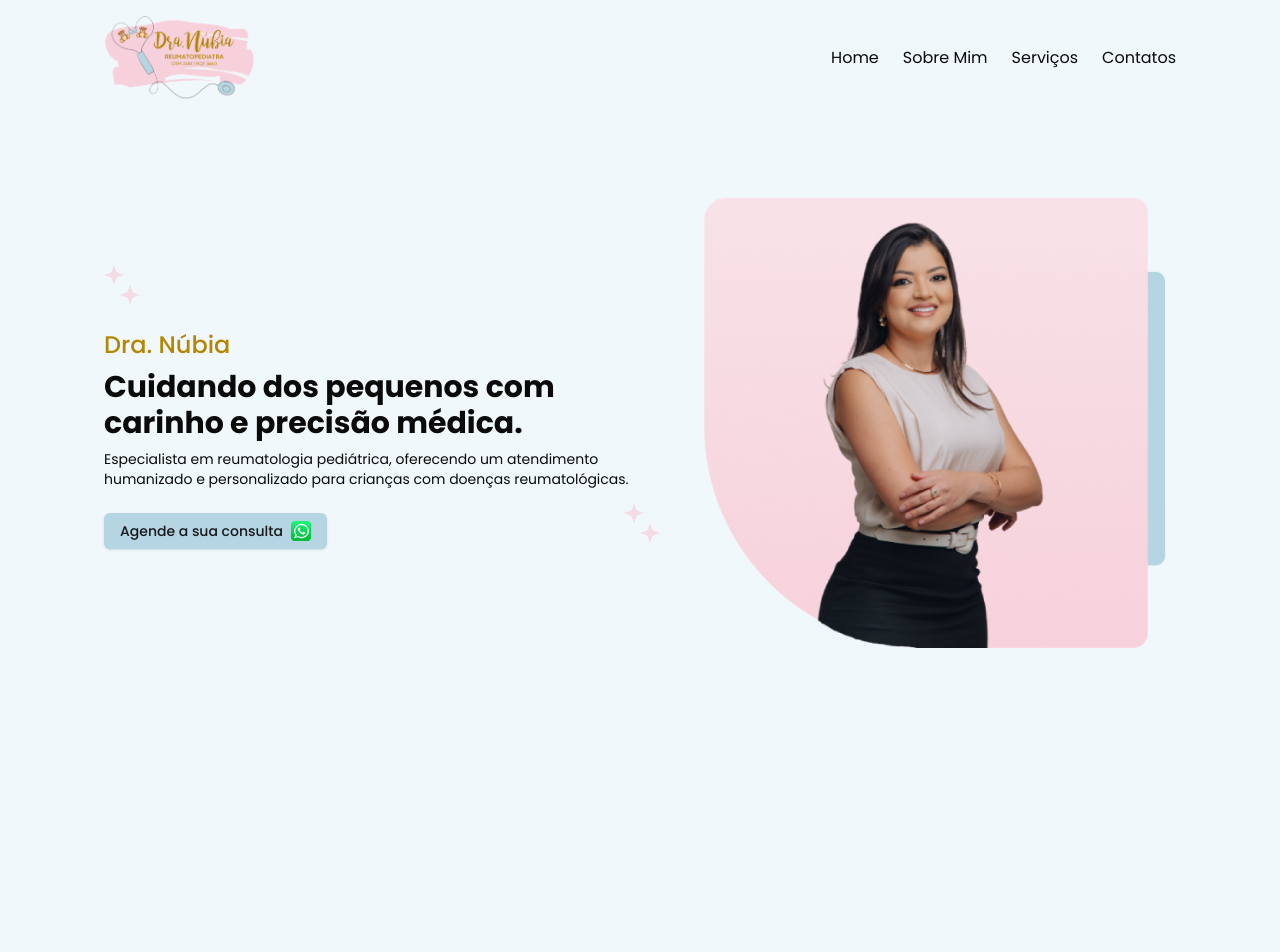
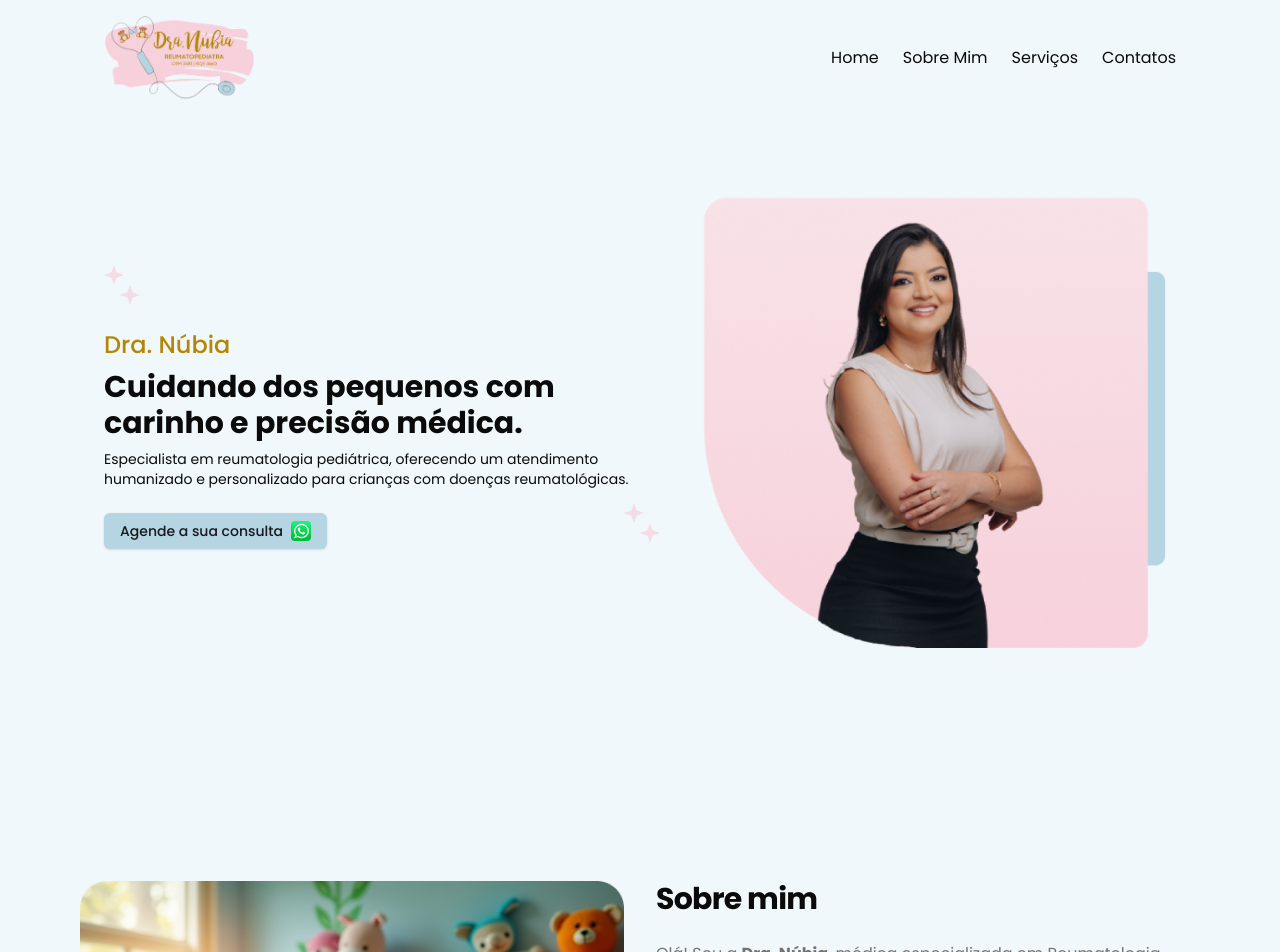
Before and after one commit to willyancr/dra-nubia, a Next.js app: page / in a window 1280 px wide. Shown: the top 952 px of the page. Before the commit the page ends 800 px from the top, so only its background shows below. Built offline with nearby package versions, Linux system fonts and the light colour scheme.

Commit message:
feat: Adicionar componente "Sobre" à seção principal e ajustar dimensões do componente Home

```diff
--- a/src/app/(dra-nubia)/(sections)/home.tsx
+++ b/src/app/(dra-nubia)/(sections)/home.tsx
@@ -4,7 +4,7 @@ import Image from "next/image";
 
 export default function Home() {
   return (
-    <div className="w-full  overflow-hidden">
+    <div id="home" className="h-[700px] w-full overflow-hidden">
       <div className="container flex flex-col">
         <div className="flex items-center justify-center gap-4 pt-8">
           <div className="flex flex-col gap-2">
--- a/src/app/(dra-nubia)/(sections)/page.tsx
+++ b/src/app/(dra-nubia)/(sections)/page.tsx
@@ -1,3 +1,4 @@
+import About from "./about";
 import Header from "./header";
 import Home from "./home";
 
@@ -6,6 +7,7 @@ export default function Sections() {
     <div>
       <Header />
       <Home />
+      <About />
     </div>
   );
 }
```
